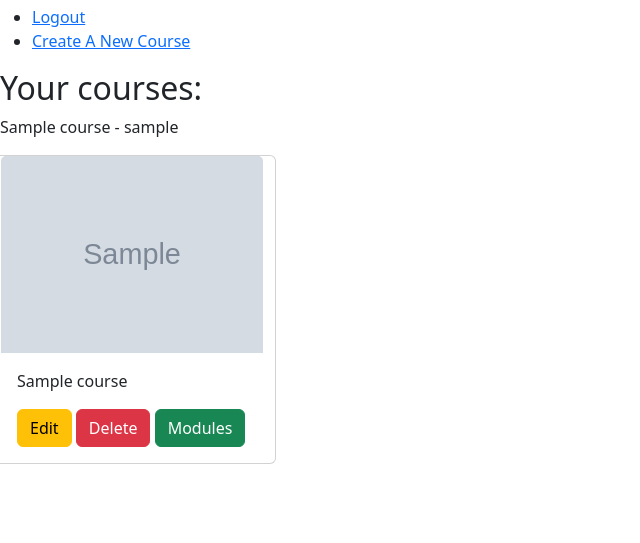
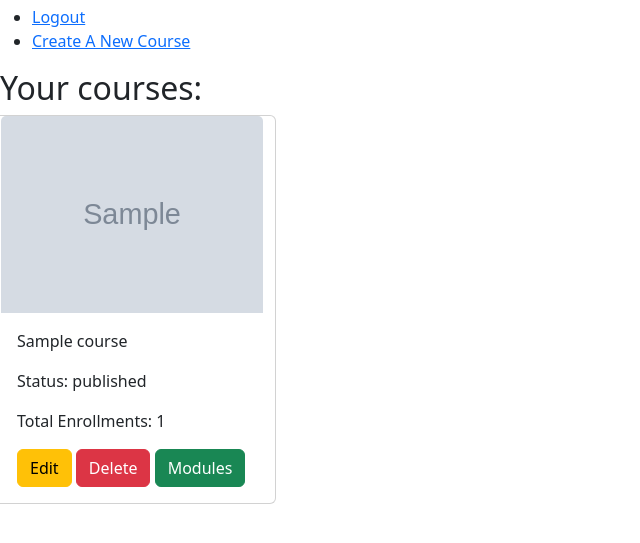
Before and after one commit to sufiyan-mansuri/knowledgebase-lms, a Django app: template KnowledgeBase/dashboard/templates/dashboard/instructor_dashboard.html in a window 1280 px wide. Shown: the part 107-650 px from the top of the page, without its empty margins (0-640 px from the left). Run offline with Django 5.2, Linux system fonts and the light colour scheme; tables that the repository leaves empty hold one stand-in row (values such as "Sample post"); the template is opened without the code that fills it: values that come from a table or form of the project are taken from there, most other values are stand-ins (such as "Sample title", 1, 10 or a date in 2020); grey boxes marked "Sample" are stand-in pictures.

Commit message:
Instructor dashboard changes and admin customization

```diff
--- a/KnowledgeBase/courses/models.py
+++ b/KnowledgeBase/courses/models.py
@@ -6,7 +6,6 @@ from django.core.exceptions import ValidationError
 
 User = get_user_model()
 
-# Create your models here.
 class Category(models.Model):
     name = models.CharField(max_length=256, unique=True)
     created_at = models.DateTimeField(auto_now_add=True)
--- a/KnowledgeBase/dashboard/templates/dashboard/instructor_dashboard.html
+++ b/KnowledgeBase/dashboard/templates/dashboard/instructor_dashboard.html
@@ -10,16 +10,17 @@
 </ul>
 
 <h2>Your courses:</h2>
-<p>{{ course }}</p>
 <div class="row">
-    {% for course in courses  %}
+    {% for course_detail in course_details  %}
         <div class="card" style="width: 18rem;">
-            <img src="{{ course.thumbnail.url }}" class="card-img-top" alt="{{ course.title }}">
+            <img src="{{ course_detail.course.thumbnail.url }}" class="card-img-top" alt="{{ course_detail.course.title }}">
             <div class="card-body">
-                <p class="card-text">{{ course.title }}</p>
-                <a class="btn btn-warning" href="{% url 'courses:course_update' course.slug %}" role="button">Edit</a>
-                <a class="btn btn-danger" href="{% url 'courses:course_delete' course.slug %}" role="button">Delete</a>
-                <a class="btn btn-success" href="{% url 'courses:module_list' course.slug %}" role="button">Modules</a>
+                <p class="card-text">{{ course_detail.course.title }}</p>
+                <p class="card-text">Status: {{ course_detail.course.status }}</p>
+                <p class="card-text">Total Enrollments: {{ course_detail.total_enrollments }}</p>
+                <a class="btn btn-warning" href="{% url 'courses:course_update' course_detail.course.slug %}" role="button">Edit</a>
+                <a class="btn btn-danger" href="{% url 'courses:course_delete' course_detail.course.slug %}" role="button">Delete</a>
+                <a class="btn btn-success" href="{% url 'courses:module_list' course_detail.course.slug %}" role="button">Modules</a>
             </div>
         </div>
     {% endfor %}
```
Also changed, not shown: KnowledgeBase/courses/admin.py (+7 -3 lines), KnowledgeBase/dashboard/views.py (+15 -1 lines).
